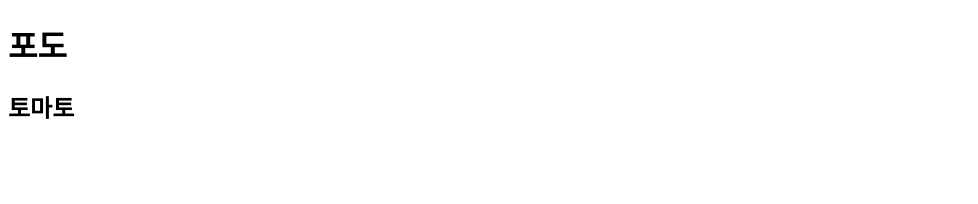
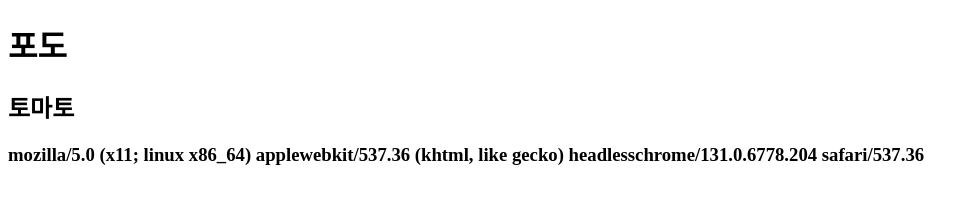
Before and after one commit to BaeYeongGi/SEO-TEST, a website: page useragent.html in a window 1280 px wide. Shown: the whole page, without its empty margins (0-978 px from the left). Drawn offline with Linux system fonts and the light colour scheme.

Commit message:
Update useragent.html

```diff
--- a/useragent.html
+++ b/useragent.html
@@ -12,13 +12,18 @@
   <h2 id="trendy_mobile">
     토마토
   </h2>
+  <h3 id="agent">
+
+  </h3>
   <script>
     const legacyMobile = document.getElementById('legacy_mobile');
     const trendyMobile = document.getElementById('trendy_mobile');
+    const getAgentView = document.getElementById('agent');
 
     // regacy
     const getAgent = navigator.userAgent.toLowerCase();
     const getAndroid = getAgent.search('android') > -1;
+    const getIPAD = navigator.userAgent.search("ipad") > -1;
     const getIOS = getAgent.search("iphone") > -1 || (getAgent.search("ipod") > -1);
 
     // trendy
@@ -26,8 +31,9 @@
     const getIOS_ = /(iPhone|iPod|iPad).*AppleWebKit(?!.*Safari)/i.test(navigator.userAgent);
     const getAndroid_ = /Mozilla\/5\.0 \(Linux; Android [\d\.]+; [^)]+\) AppleWebKit\/[\d\.]+ \(KHTML, like Gecko\) Version\/[\d\.]+ Chrome\/[\d\.]+ Mobile Safari\/[\d\.]+/.test(navigator.userAgent);
 
+    getAgentView.innerText = getAgent;
 
-    if(getIOS){
+    if(getIOS || getIPAD){
       legacyMobile.innerText = 'legacy IOS';
     }
     if(getIOS_){
```
